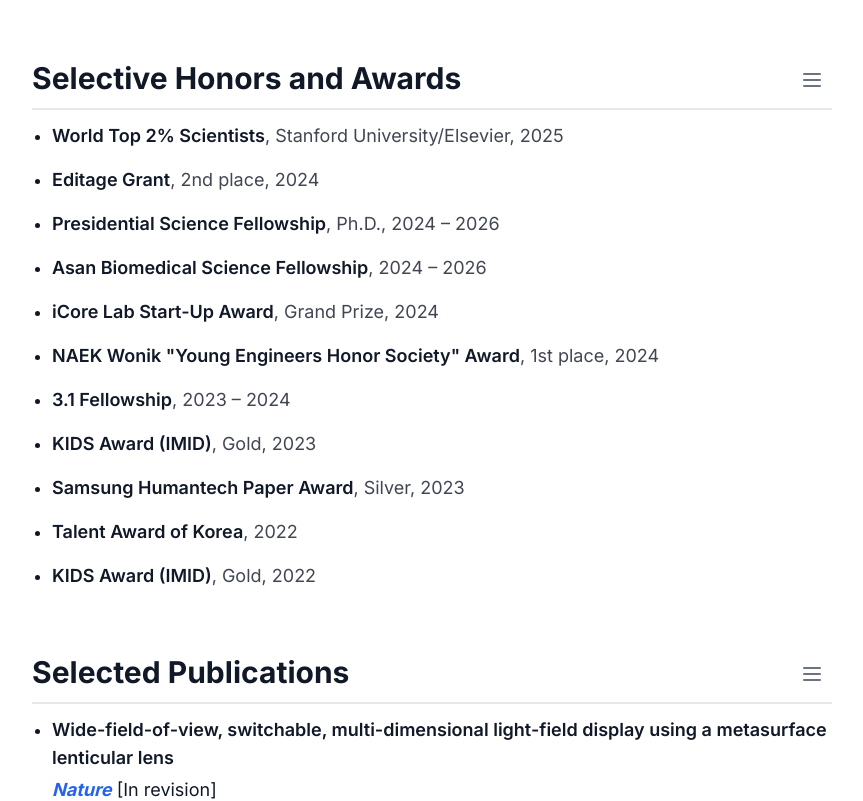
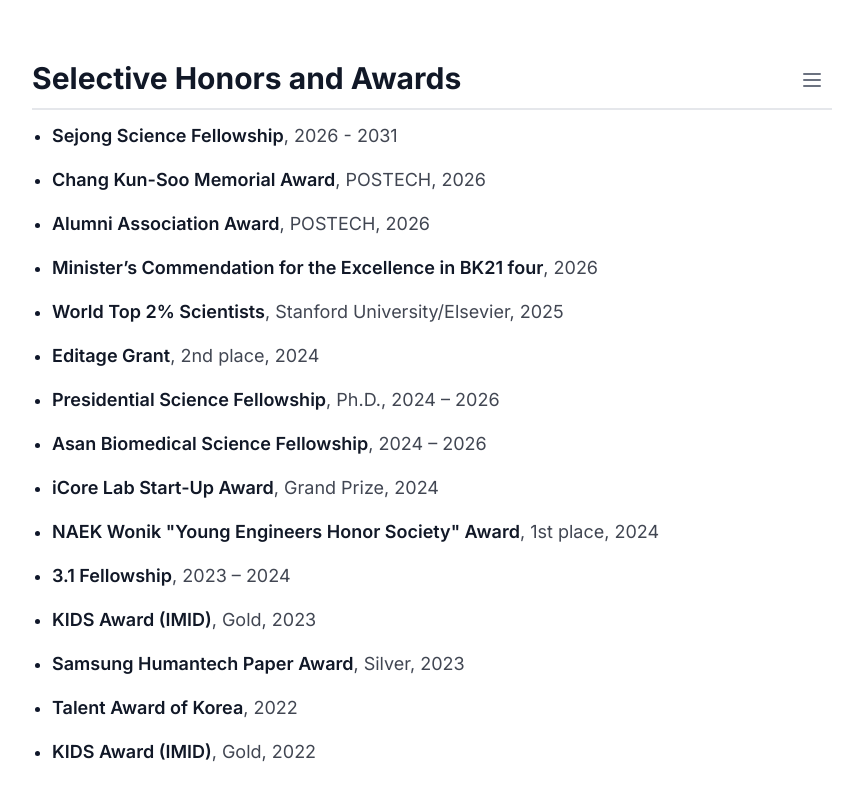
Before and after one commit to Bulgogi-Pizza/joohoonkim-portfolio-site, a Next.js app: page /cv in a window 1280 px wide. Shown: the part 1500-2301 px from the top of the page, without its empty margins (208-1071 px from the left). Built offline with nearby package versions, Linux system fonts and the light colour scheme; no server answers.

Commit message:
fix: CV content 수정

```diff
--- a/app/cv/page.tsx
+++ b/app/cv/page.tsx
@@ -98,6 +98,26 @@
     ],
     awards: [
         {
+            name: "Sejong Science Fellowship",
+            details: null,
+            year: "2026 - 2031"
+        },
+        {
+            name: "Chang Kun-Soo Memorial Award",
+            details: "POSTECH",
+            year: "2026"
+        },
+        {
+            name: "Alumni Association Award",
+            details: "POSTECH",
+            year: "2026"
+        },
+        {
+            name: "Minister’s Commendation for the Excellence in BK21 four",
+            details: null,
+            year: "2026"
+        },
+        {
             name: "World Top 2% Scientists",
             details: "Stanford University/Elsevier",
             year: "2025"
@@ -157,12 +177,12 @@
         {
             title: "Wide-field-of-view, switchable, multi-dimensional light-field display using a metasurface lenticular lens",
             journal: "Nature",
-            status: "In revision"
+            status: "In press"
         },
         {
             title: "300 units per second roll-to-roll manufacturing of visible metalenses",
             journal: "Nature",
-            status: "In revision"
+            status: "In press"
         },
         {
             title: "Scalable manufacturing of high-index atomic layer-polymer hybrid metasurfaces for metaphotonics in the visible",
@@ -207,7 +227,10 @@
         {
             title: "Polariton condensate far-detuned from exciton resonance in WS2 bound states in the continuum",
             journal: "Nature Communications",
-            status: "In revision"
+            volume: "17",
+            pages: "143",
+            year: "2026",
+            if: "15.7"
         },
         {
             title: "Amorphous to crystalline transition in nanoimprinted sol-gel titanium oxide metasurfaces",
```
